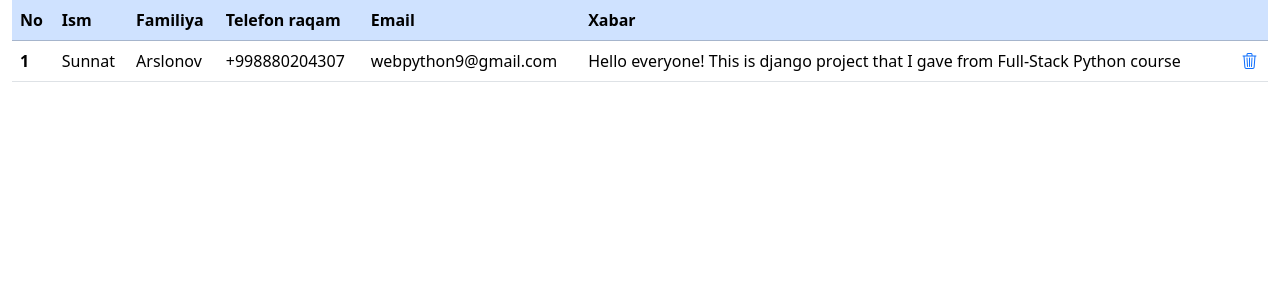
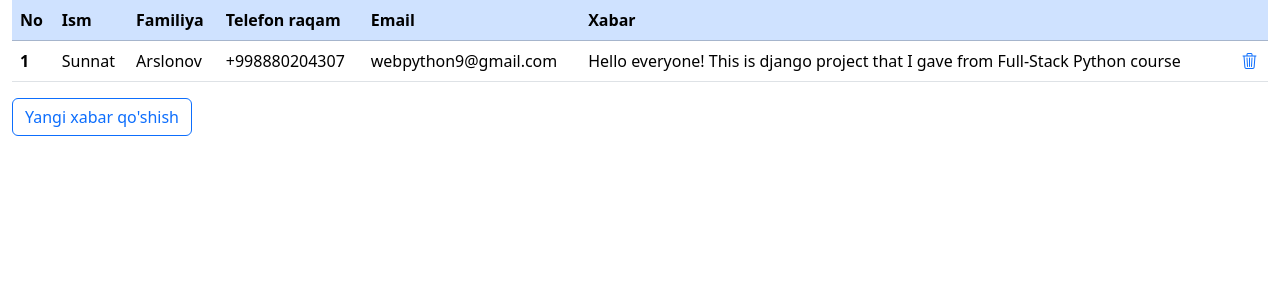
Before and after one commit to sunnatjonpy/MessageProject, a Django app: page /messages/ in a window 1280 px wide. Shown: the part 56-356 px from the top of the page. Run offline with Django 5.2, Linux system fonts and the light colour scheme; data comes from the database, SQL or seed files in the repository; both versions use the stored data as it was after the commit.

Commit message:
last one

```diff
--- a/templates/messages_list.html
+++ b/templates/messages_list.html
@@ -35,6 +35,7 @@
       {% endfor %}
     </tbody>
   </table>
+  <a href="{% url 'message_new' %}" class="btn btn-outline-primary">Yangi xabar qo'shish</a>
 
 </div>
 
```
Also changed, not shown: db.sqlite3.
